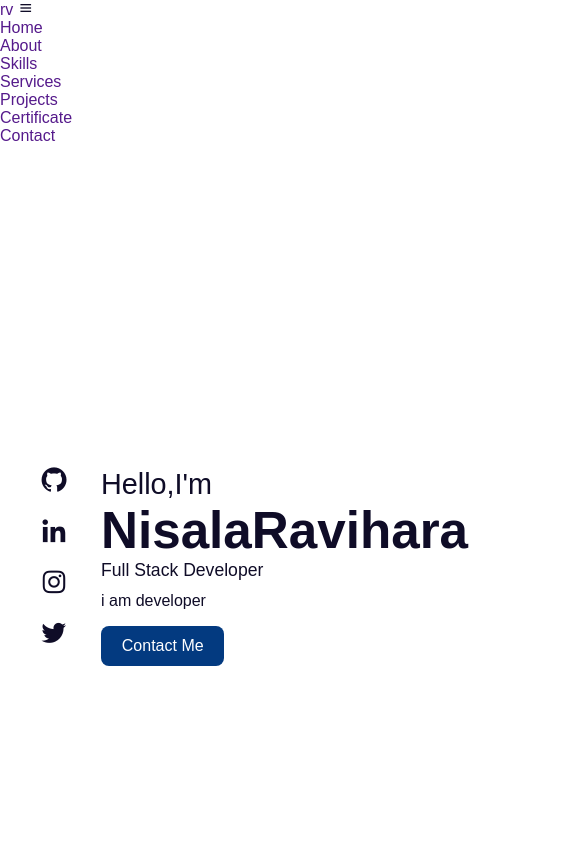
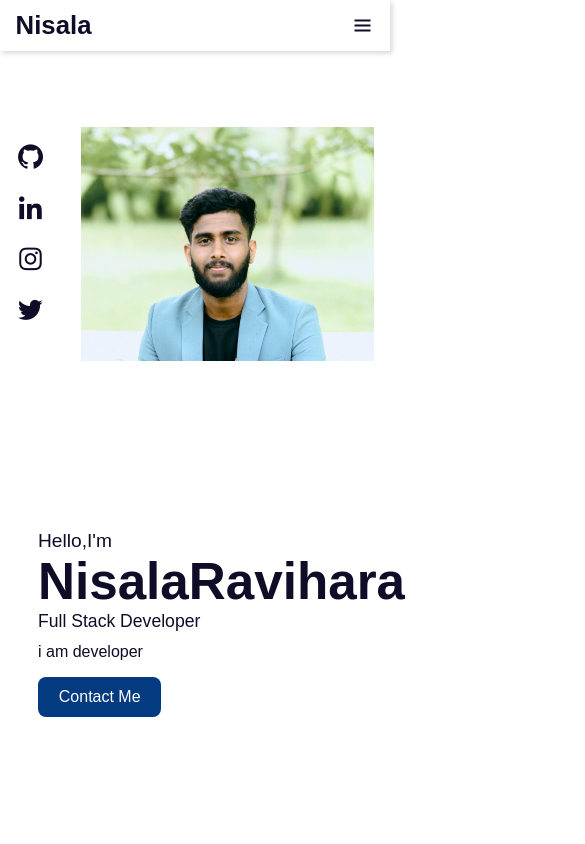
Before and after one commit to NisalaRV/Portfolio, a plain HTML site: page index.html in a window 390 px wide. Shown: the top 844 px of the page, 585 px wide, since content can reach past the window. Drawn offline with nearby package versions, Linux system fonts and the light colour scheme.

Commit message:
added navigation bar and responsive

```diff
--- a/index.html
+++ b/index.html
@@ -18,7 +18,7 @@
 
 <!--==========navigation Bar ============-->
 <header>
-    <a href="" class="logo"> rv</a>
+    <a href="" class="logo"> Nisala </a>
     <div class="bx bx-menu" id="menu-icon"></div>
 
     <ul class="navbar">
@@ -29,6 +29,7 @@
         <li><a href="">Projects</a></li>
         <li><a href="">Certificate</a></li>
         <li><a href="">Contact</a></li>
+        <div class="bx bx-moon" id="darkmode"></div>
     </ul>
 
 </header>
@@ -43,8 +44,9 @@
     </div>
 
     <div class="home-img">
-        <img  height="500px" src="src/img/profilenew3.jpg" alt="">
+        <img src="src/img/profilenew3.jpg" alt="">
     </div>
+
     <div class="home-text">
         <span>Hello,I'm</span>
         <h1>NisalaRavihara</h1>
@@ -52,6 +54,7 @@
         <p>i am developer </p>
         <a href="" class="btn">Contact Me</a>
     </div>
+
 
 
 </section>
@@ -280,7 +283,7 @@
         </div>
 
     </div>
-    <a href="" id="btn2" class="btn"> See more</a>
+<!--    <a href="" id="btn2" class="btn"> See more</a>-->
 
 </section>
 
@@ -323,9 +326,6 @@
     <p>Create By <a href="" >Nisala Raviahara </a>| All Rights Reserved.</p>
 </div>
 
-
-
-
 <script src="src/assest/js/jquery-3.6.1.min.js"></script>
 <script src="src/assest/js/bootstrap.js"></script>
 <script src="src/main.js"></script>
--- a/src/main.js
+++ b/src/main.js
@@ -19,3 +19,13 @@ projectCloseBtns.forEach((projectCloseBtn)=> {
         });
     });
 });
+
+// =======================
+
+let header =document.querySelector('header');
+let menu= document.querySelector('#menu-icon');
+let navbar = document.querySelector('.navbar');
+
+menu.onclick = () =>{
+    navbar.classList.toggle('active')
+}
--- a/src/style.css
+++ b/src/style.css
@@ -33,6 +33,51 @@ section{
     color: var(--bg-color);
     background: var(--main-color);
 }
+/*=============Navigation Bar start============*/
+header{
+    position: fixed;
+    width: 100%;
+    top: 0;
+    right: 0;
+    z-index: 1000;
+    display: flex;
+    align-items: center;
+    justify-content: space-between;
+    background: var(--bg-color);
+    padding: 13px 10%;
+    transition: 0.2s;
+    box-shadow: -3px -3px 7px #ffffff73,
+                 2px 2px 5px rgba(94, 104, 121, 0.288);
+}
+.logo{
+    font-size: 1.61rem;
+    font-weight: 600;
+    color: var(--text-color);
+}
+.navbar{
+    display: flex;
+}
+.navbar a{
+    font-size: 1rem;
+    padding: 10px 20px;
+    color: var(--text-color);
+    font-weight: 500;
+}
+.navbar a:hover{
+color: var(--hover);
+}
+#menu-icon{
+    font-size: 24px;
+    cursor: pointer;
+    z-index: 10001;
+    display: none;
+}
+#darkmode{
+   font-size: 22px;
+    cursor: pointer;
+}
+
+/*=============Navigation Bar End============*/
 /*=============Home============*/
 .home{
     position: relative;
@@ -42,6 +87,9 @@ section{
     grid-template-columns: 0.2fr 1fr 1fr;
     align-items: center;
     gap: 1rem;
+}
+.home-img{
+    order: 3;
 }
 .home-img img{
     width: 100%;
@@ -446,3 +494,81 @@ img {
     height: auto;
     display: block;
 }
+/*=============footer section End ============*/
+/*=============Responsive start ============*/
+@media (max-width: 991px){
+    header{
+        padding: 18px 4%;
+    }
+    section{
+        padding: 50px 4%;
+    }
+}
+@media (max-width: 768px){
+    :root{
+        --bg-font: 2.4rem;
+        --medium-font: 1.2rem;
+    }
+}
+
+@media (max-width: 768px){
+    :root{
+        --bg-font: 2.4rem;
+        --medium-font: 1.2rem;
+    }
+    header{
+        padding: 11px 4%;
+    }
+    #menu-icon{
+        display: initial;
+        color: var(--text-color);
+    }
+    header .navbar{
+        position: absolute;
+        top: -500px;
+        left: 0;
+        right: 0;
+        display: flex;
+        flex-direction: column;
+        background: var(--bg-color);
+        box-shadow: 0 4px 4px rgb(0 0 0 / 10%);
+        transition: 0.2s ease;
+        text-align: center;
+    }
+    .navbar.active{
+        top: 100px;
+    }
+    .navbar a{
+        padding: 1.5rem;
+        display: block;
+        background: var(--bg-color);
+    }
+    #darkmode{
+        position: absolute;
+        top:1.4rem;
+        right: 2rem;
+    }
+    .home{
+        grid-template-columns: 0.5fr 3fr;
+    }
+    .home-img{
+        order: initial;
+    }
+    .home-text{
+        grid-column: 1/3;
+        padding-left: 1.4rem;
+    }
+    .about-container{
+        grid-template-columns: 1fr;
+    }
+    .about-img {
+        display: flex;
+        justify-content: center;
+    }
+    .contact-form form{
+        width: 300px;
+    }
+    .contact-button{
+        margin-left: 25%;
+    }
+}
```
